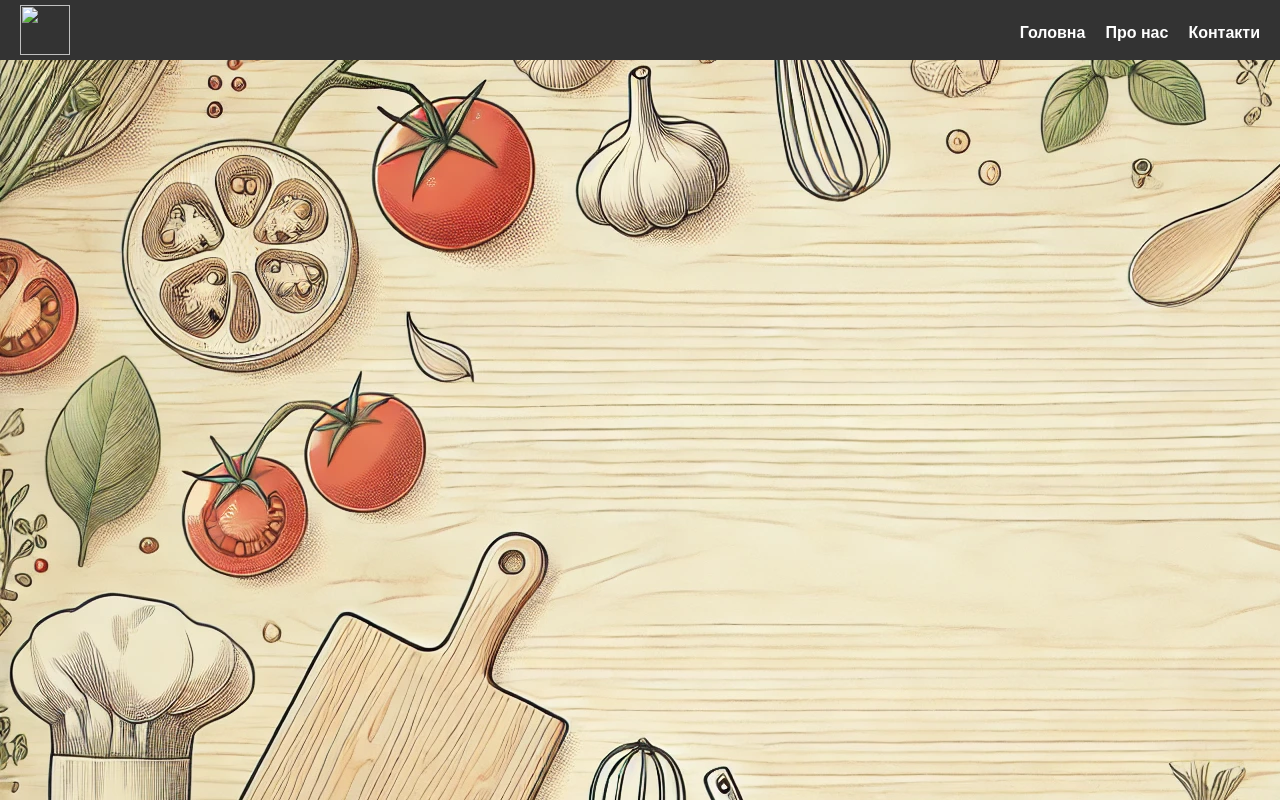
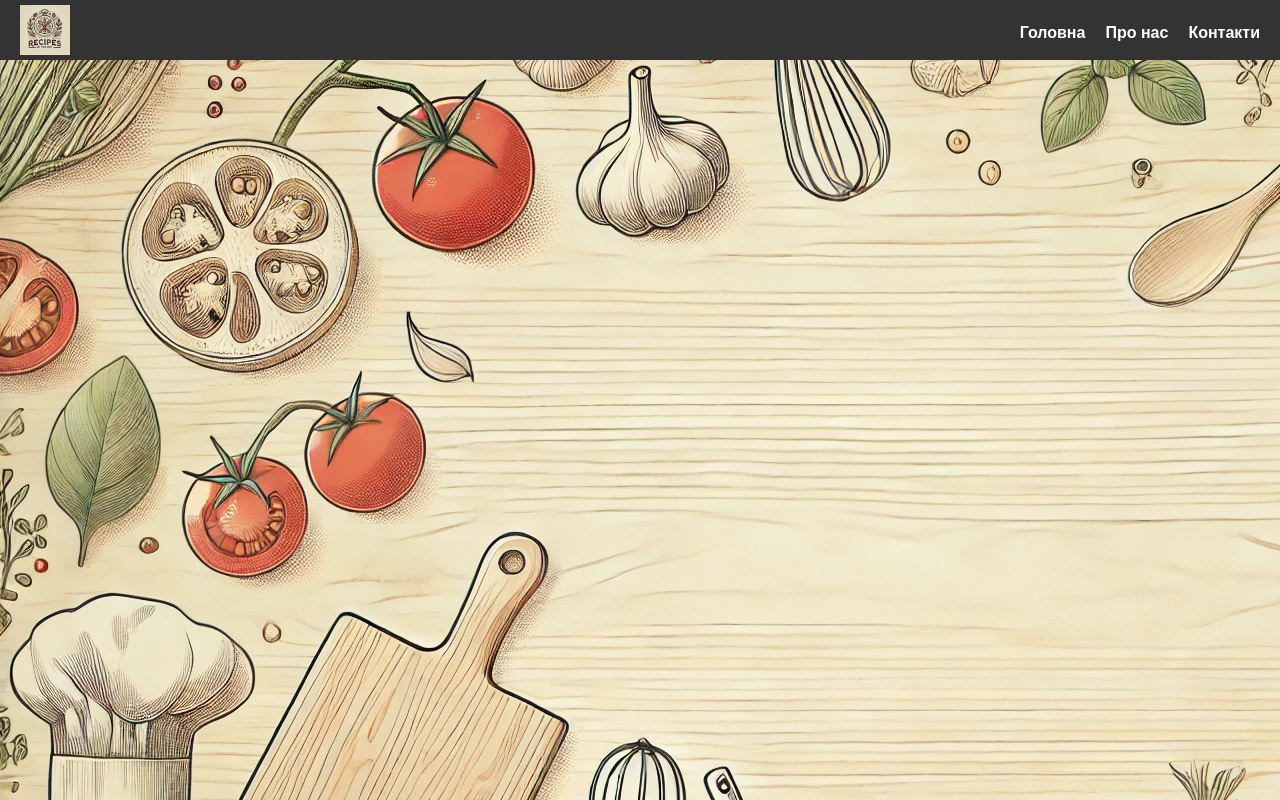
Before and after one commit to mycolaCH1912/group-project, a plain HTML site: page index.html in a window 1280 px wide. Drawn offline with Linux system fonts and the light colour scheme.

Commit message:
logo_new

```diff
--- a/index.html
+++ b/index.html
@@ -10,7 +10,7 @@
     <div class="navbar">
         <!-- Логотип -->
         <div class="logo">
-            <img class="logo" src="/DALL·E 2024-11-15 16.36.26 - A modern and minimalistic logo for a recipe website named 'Recipes of the Day'. The logo features a stylized plate with a fork and spoon crossed insid.webp">
+            <img class="logo" src="/logo.webp">
         </div>
         <!-- Елементи навігації -->
         <ul>
```
